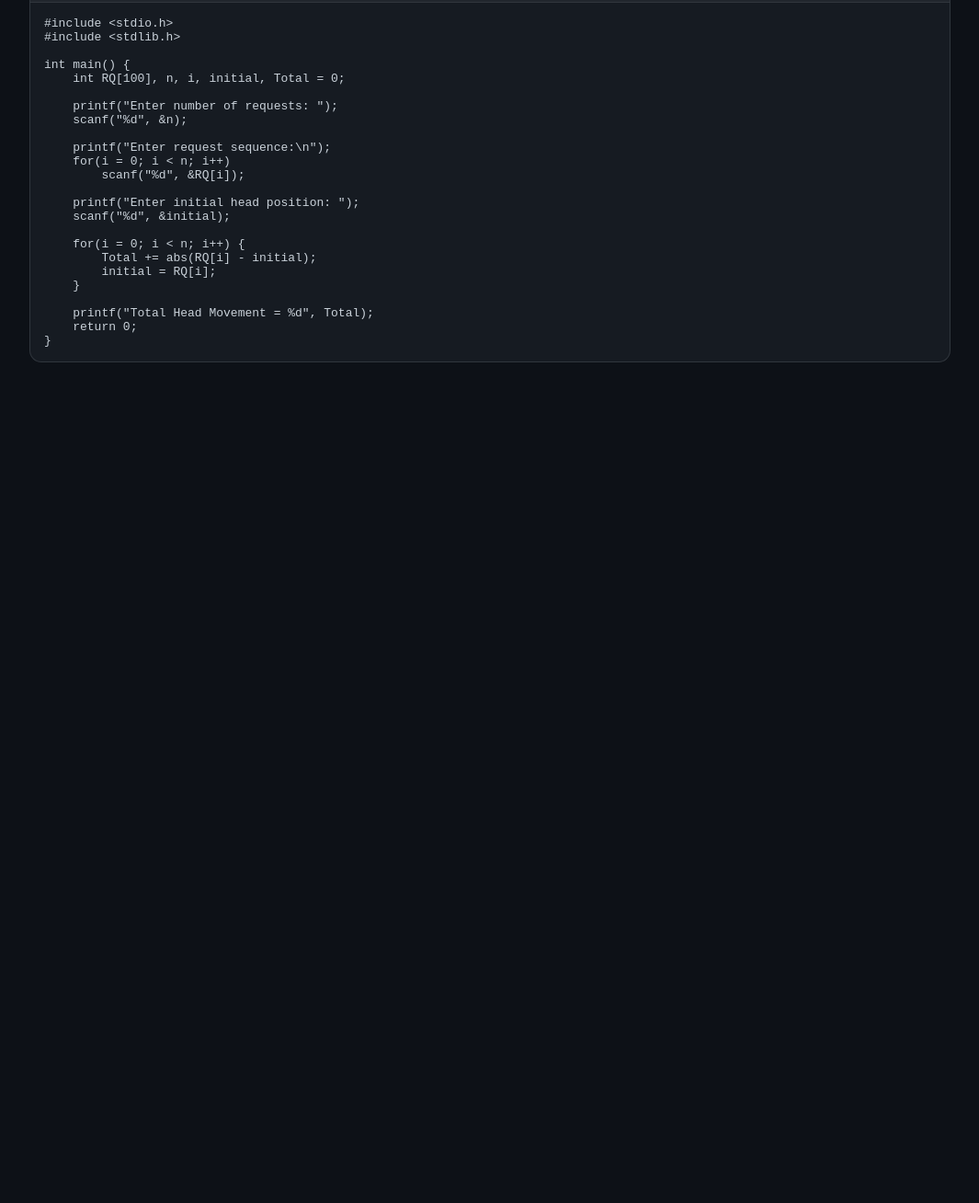
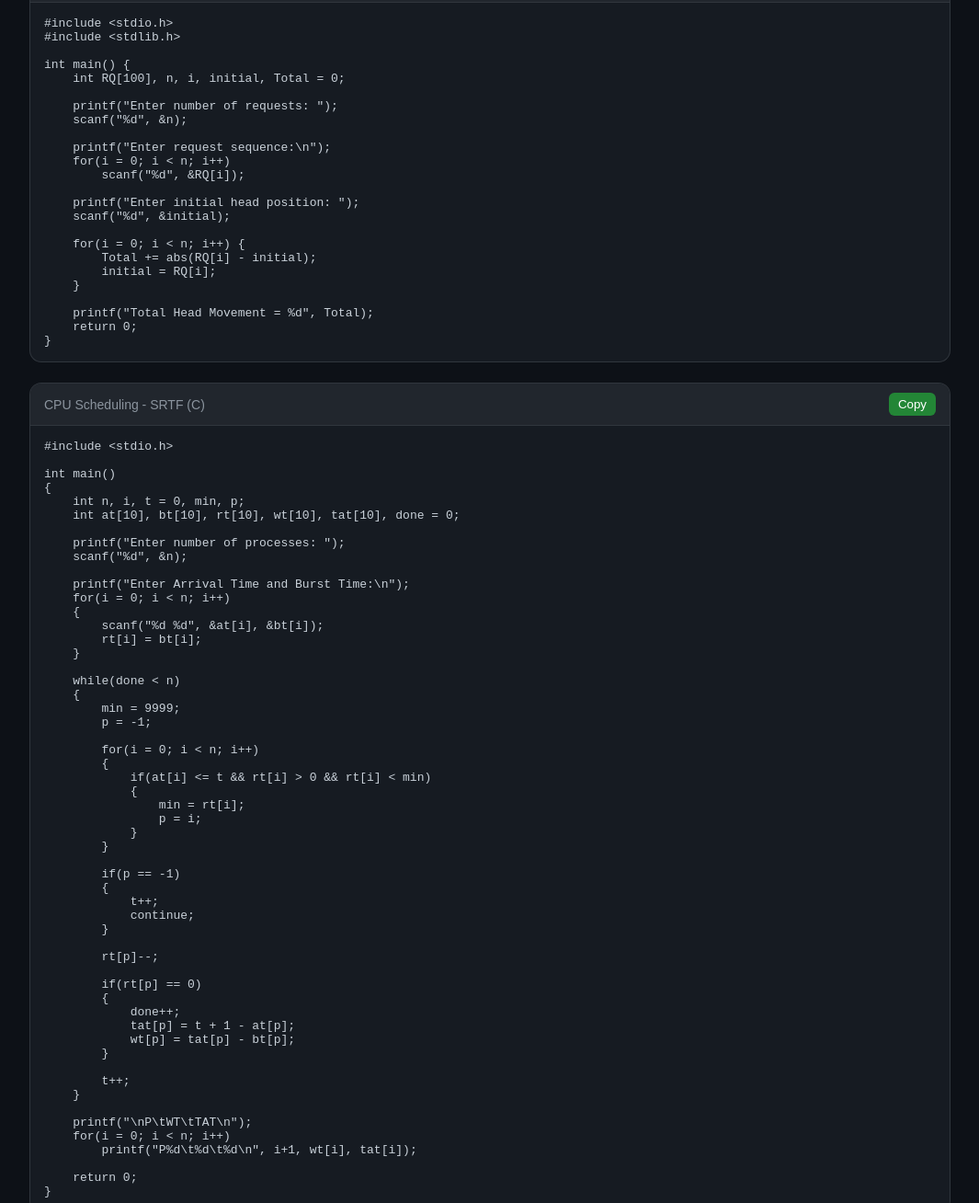
Before and after one commit to IronFurry/os_prc, a plain HTML site: page index.html in a window 1280 px wide. Shown: the part 2851-4159 px from the top of the page at 92% size, without its empty margins (107-1172 px from the left). Before the commit the page ends 3296 px from the top, so only its background shows below. Drawn offline with Linux system fonts and the light colour scheme.

Commit message:
blah blah

```diff
--- a/index.html
+++ b/index.html
@@ -223,6 +223,67 @@ int main() {
     return 0;
 }</pre>
 </div>
+<div class="code-block">
+  <div class="header">
+    <span class="title">CPU Scheduling - SRTF (C)</span>
+    <button onclick="copyCode(this)">Copy</button>
+  </div>
+  <pre>#include &lt;stdio.h&gt;
+
+int main()
+{
+    int n, i, t = 0, min, p;
+    int at[10], bt[10], rt[10], wt[10], tat[10], done = 0;
+
+    printf("Enter number of processes: ");
+    scanf("%d", &n);
+
+    printf("Enter Arrival Time and Burst Time:\n");
+    for(i = 0; i < n; i++)
+    {
+        scanf("%d %d", &at[i], &bt[i]);
+        rt[i] = bt[i];
+    }
+
+    while(done < n)
+    {
+        min = 9999;
+        p = -1;
+
+        for(i = 0; i < n; i++)
+        {
+            if(at[i] <= t && rt[i] > 0 && rt[i] < min)
+            {
+                min = rt[i];
+                p = i;
+            }
+        }
+
+        if(p == -1)
+        {
+            t++;
+            continue;
+        }
+
+        rt[p]--;
+
+        if(rt[p] == 0)
+        {
+            done++;
+            tat[p] = t + 1 - at[p];
+            wt[p] = tat[p] - bt[p];
+        }
+
+        t++;
+    }
+
+    printf("\nP\tWT\tTAT\n");
+    for(i = 0; i < n; i++)
+        printf("P%d\t%d\t%d\n", i+1, wt[i], tat[i]);
+
+    return 0;
+}</pre>
+</div
 
 </div>
 
```
